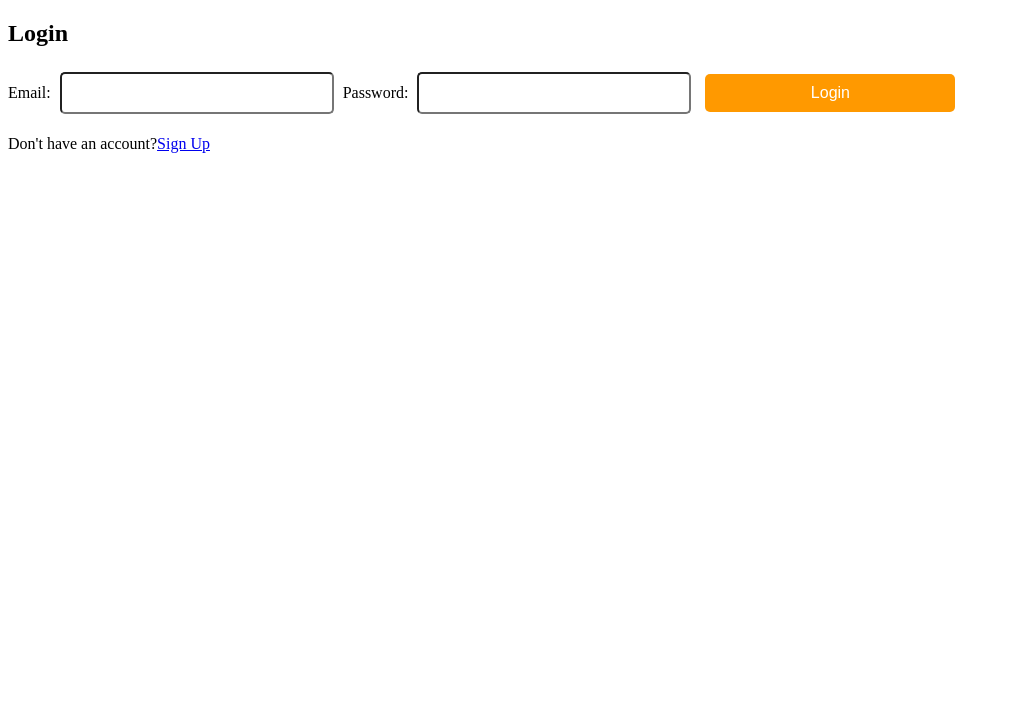
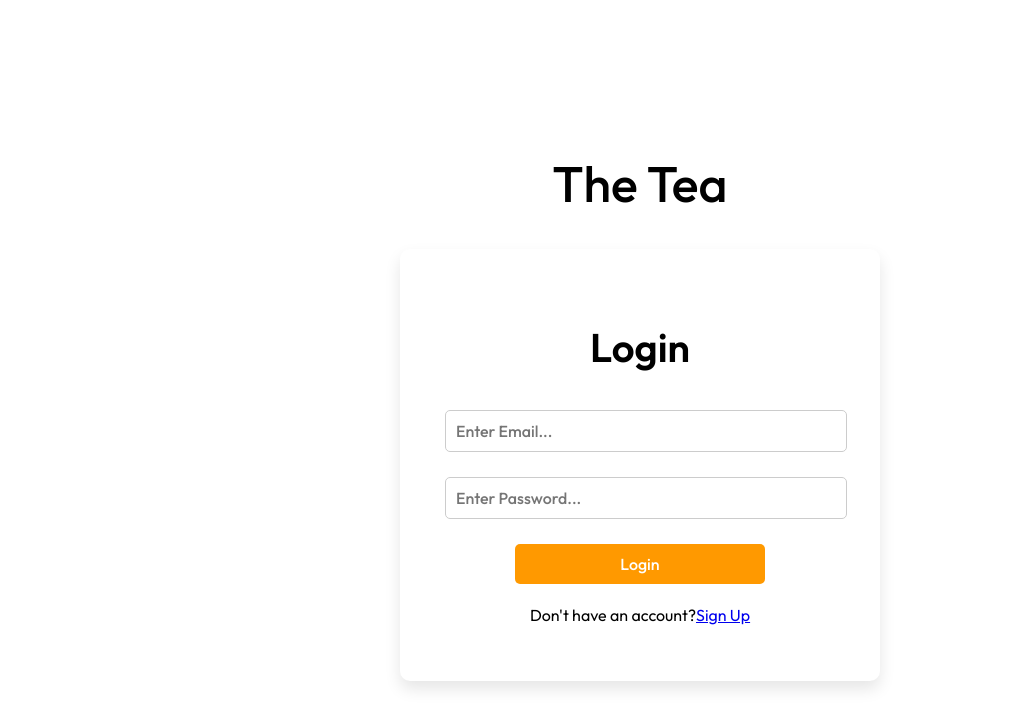
Before and after one commit to vanshsrivastava49/The-Tea, a website: page public/login.html in a window 1280 px wide. Shown: the whole page, without its empty margins (0-1010 px from the left). Drawn offline with Linux system fonts and the light colour scheme.

```diff
--- a/public/login.html
+++ b/public/login.html
@@ -3,23 +3,25 @@
 <head>
     <meta charset="UTF-8">
     <meta name="viewport" content="width=device-width, initial-scale=1.0">
-    <title>Login | UniHub</title>
+    <title>The Tea - Login</title>
     <link rel="stylesheet" href="./style.css">
+    <link rel="preconnect" href="https://fonts.googleapis.com">
+    <link rel="preconnect" href="https://fonts.gstatic.com" crossorigin>
+    <link href="https://fonts.googleapis.com/css2?family=Outfit:wght@100..900&display=swap" rel="stylesheet">
 </head>
-<body>
+<body style="display:flex;justify-content:center; align-items: center;min-height: 100vh;margin: 0;">
     <div class="container">
+        <h1>The Tea</h1>
+        <div class="form-container">
         <h2>Login</h2>
         <form id="loginForm">
-            <label for="email">Email:</label>
-            <input type="email" id="email" name="email" required>
-
-            <label for="password">Password:</label>
-            <input type="password" id="password" name="password" required>
-
+            <input type="email" id="email" name="email" placeholder="Enter Email..." required>
+            <input type="password" id="password" name="password" placeholder="Enter Password..." required>
             <button type="submit">Login</button>
             <p id="errorMsg" style="color: red; display: none;">Invalid credentials. Please try again.</p>
         </form>
-        <p>Don't have an account?<a href="./signup.html">Sign Up</a></p>
+        <p id="newuser">Don't have an account?<a href="./signup.html">Sign Up</a></p>
+    </div>
     </div>
     <script src="./login.js"></script>
 </body>
--- a/public/signup.html
+++ b/public/signup.html
@@ -4,15 +4,23 @@
     <meta charset="UTF-8">
     <title>Signup | UniHub</title>
     <link rel="stylesheet" href="./style.css">
+    <link rel="preconnect" href="https://fonts.googleapis.com">
+    <link rel="preconnect" href="https://fonts.gstatic.com" crossorigin>
+    <link href="https://fonts.googleapis.com/css2?family=Outfit:wght@100..900&display=swap" rel="stylesheet">
 </head>
-<body>
-    <h1>Signup</h1>
+<body style="display:flex;justify-content:center; align-items: center;min-height: 100vh;margin: 0;">
+    <div class="container">
+        <h1>The Tea</h1>
+        <div class="form-container">
+        <h2>SignUp</h2>
         <form id="signupForm">
             <input type="text" id="username" placeholder="Username" required>
             <input type="email" id="email" placeholder="Email" required>
             <input type="password" id="password" placeholder="Password" required>
             <button type="submit">Signup</button>
         </form>
+    </div>
+    </div>
     <script src="./signup.js"></script>
 </body>
 </html>
--- a/public/style.css
+++ b/public/style.css
@@ -39,6 +39,9 @@
     font-weight:700;
     font-style: normal;
     font-size:50px;
+    font-family: "Outfit", sans-serif;
+    font-optical-sizing: auto;
+    font-weight:500;
 }
 #welcomeuser{
     text-align: center;
@@ -85,6 +88,37 @@
 }
 .logout-container {
     display: flex;
-    justify-content: center;        /* Center horizontally */
-    margin: 10px 0;                 /* Add spacing */
+    justify-content: center;
+    margin: 10px 0;
 }
+h2{
+    text-align: center;
+    font-family: "Outfit", sans-serif;
+    font-optical-sizing: auto;
+    font-weight:600;
+    font-style: normal;
+    font-size:40px;
+}
+.form-container {
+    background: #ffffff;
+    box-shadow: 0 8px 16px rgba(0, 0, 0, 0.1);
+    border-radius: 10px;
+    padding: 40px;
+    width: 100%;
+    max-width: 400px;
+    text-align: center;
+}
+input {
+    width: calc(100% - 20px);
+    padding: 10px;
+    margin-bottom: 20px;
+    border: 1px solid #ccc;
+    border-radius: 5px;
+    font-size: 16px;
+}
+#newuser{
+    font-family: "Outfit", sans-serif;
+    font-optical-sizing: auto;
+    font-weight:400;
+    font-style: normal;
+}
```
Also changed, not shown: public/index.html (+1 -1 lines). Lines whose indentation alone changed are shown as unchanged.
